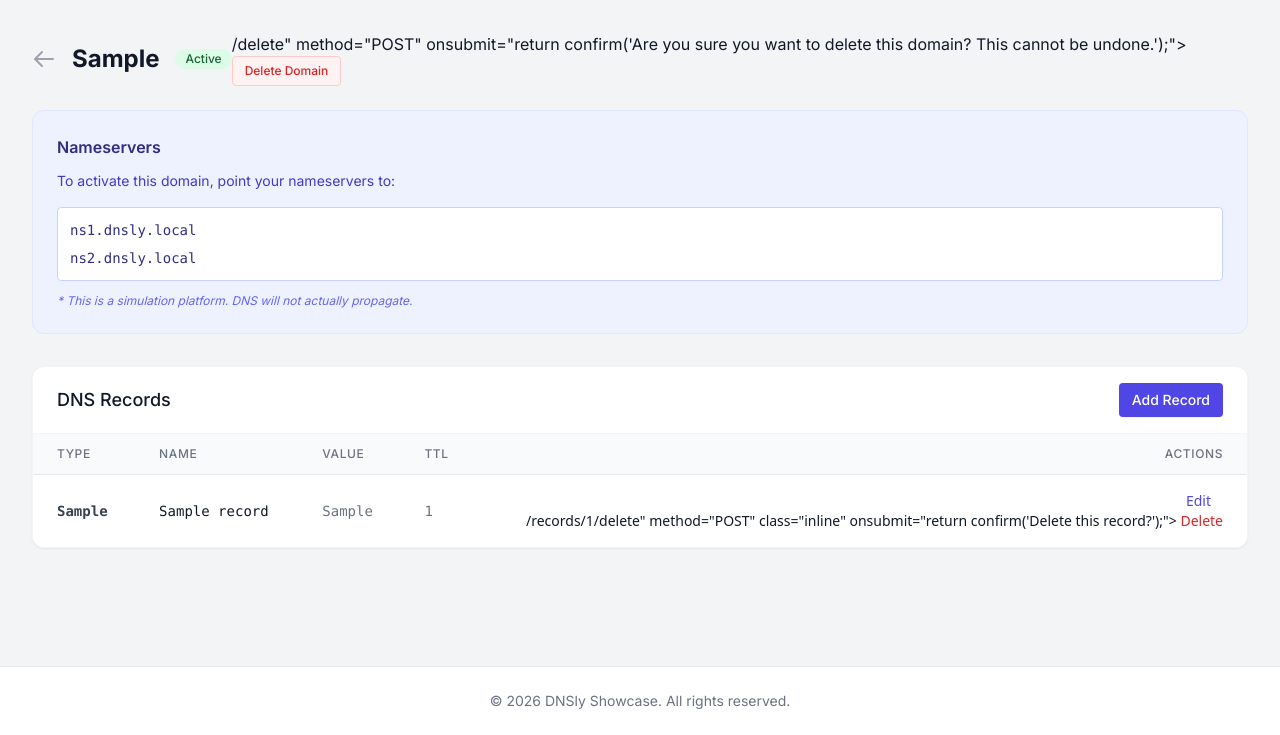
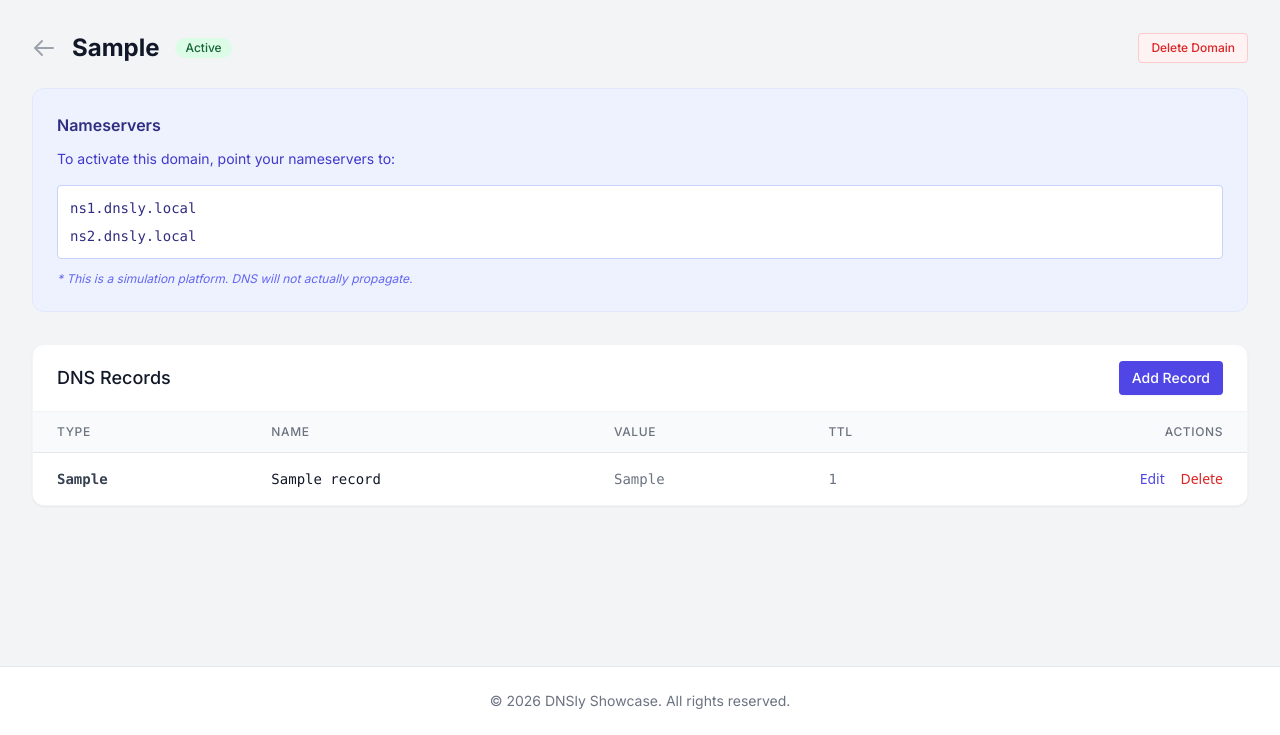
Before and after one commit to ishantia/DNSly, a PHP site: page /DNSly/domains/1 in a window 1280 px wide. Shown: the part 65-800 px from the top of the page. Run offline with PHP 8.4, Linux system fonts and the light colour scheme; the visitor is signed in with stand-in values (Sample User, id 1); tables that the repository leaves empty hold one stand-in row (values such as "Sample post"); some libraries are stand-ins or nearby versions.

Commit message:
fix: correctly safely wrap URLs and inject CSRF tokens

```diff
--- a/views/auth/login.php
+++ b/views/auth/login.php
@@ -19,7 +19,6 @@
         <?php endif; ?>
 
         <form class="mt-8 space-y-6" action="/login" method="POST">
-            <input type="hidden" name="csrf_token" value="<?= csrf_token() ?>">
             <div class="rounded-md shadow-sm -space-y-px">
                 <div>
                     <label for="email-address" class="sr-only">Email address</label>
--- a/views/auth/register.php
+++ b/views/auth/register.php
@@ -15,7 +15,6 @@
         <?php endif; ?>
 
         <form class="mt-8 space-y-6" action="/register" method="POST">
-            <input type="hidden" name="csrf_token" value="<?= csrf_token() ?>">
             <div class="rounded-md shadow-sm -space-y-px">
                 <div>
                     <label for="username" class="sr-only">Username</label>
--- a/views/domains/create.php
+++ b/views/domains/create.php
@@ -14,7 +14,6 @@
         <?php endif; ?>
 
         <form action="/domains/create" method="POST">
-            <input type="hidden" name="csrf_token" value="<?= csrf_token() ?>">
             <div class="mb-6">
                 <label for="domain" class="block text-sm font-medium text-gray-700 mb-1">Domain Name</label>
                 <div class="relative rounded-md shadow-sm">
--- a/views/domains/show.php
+++ b/views/domains/show.php
@@ -11,8 +11,7 @@
                 <?= html_escape(ucfirst($domain['status'])) ?>
             </span>
         </div>
-        <form action="/domains/<?= $domain['id'] ?>
-            <input type="hidden" name="csrf_token" value="<?= csrf_token() ?>">/delete" method="POST" onsubmit="return confirm('Are you sure you want to delete this domain? This cannot be undone.');">
+        <form action="/domains/<?= $domain['id'] ?>/delete" method="POST" onsubmit="return confirm('Are you sure you want to delete this domain? This cannot be undone.');">
             <button type="submit" class="inline-flex items-center px-3 py-1.5 border border-red-200 text-xs font-medium rounded text-red-600 bg-red-50 hover:bg-red-100 focus:outline-none focus:ring-2 focus:ring-offset-2 focus:ring-red-500 transition-colors">
                 Delete Domain
             </button>
@@ -64,8 +63,7 @@
                                 <td class="px-6 py-4 whitespace-nowrap text-gray-500"><?= html_escape($record['ttl']) ?></td>
                                 <td class="px-6 py-4 whitespace-nowrap text-right text-sm font-medium font-sans">
                                     <a href="/domains/<?= $domain['id'] ?>/records/<?= $record['id'] ?>/edit" class="text-indigo-600 hover:text-indigo-900 mr-3">Edit</a>
-                                    <form action="/domains/<?= $domain['id'] ?>
-            <input type="hidden" name="csrf_token" value="<?= csrf_token() ?>">/records/<?= $record['id'] ?>/delete" method="POST" class="inline" onsubmit="return confirm('Delete this record?');">
+                                    <form action="/domains/<?= $domain['id'] ?>/records/<?= $record['id'] ?>/delete" method="POST" class="inline" onsubmit="return confirm('Delete this record?');">
                                         <button type="submit" class="text-red-600 hover:text-red-900">Delete</button>
                                     </form>
                                 </td>
--- a/views/records/create.php
+++ b/views/records/create.php
@@ -13,8 +13,7 @@
             <div class="bg-red-50 text-red-700 p-3 rounded mb-6 text-sm"><?= html_escape($error) ?></div>
         <?php endif; ?>
 
-        <form action="/domains/<?= $domain['id'] ?>
-            <input type="hidden" name="csrf_token" value="<?= csrf_token() ?>">/records/create" method="POST">
+        <form action="/domains/<?= $domain['id'] ?>/records/create" method="POST">
 
             <div class="grid grid-cols-1 md:grid-cols-2 gap-6 mb-6">
                 <div>
--- a/views/records/edit.php
+++ b/views/records/edit.php
@@ -13,8 +13,7 @@
             <div class="bg-red-50 text-red-700 p-3 rounded mb-6 text-sm"><?= html_escape($error) ?></div>
         <?php endif; ?>
 
-        <form action="/domains/<?= $domain['id'] ?>
-            <input type="hidden" name="csrf_token" value="<?= csrf_token() ?>">/records/<?= $record['id'] ?>/edit" method="POST">
+        <form action="/domains/<?= $domain['id'] ?>/records/<?= $record['id'] ?>/edit" method="POST">
 
             <div class="grid grid-cols-1 md:grid-cols-2 gap-6 mb-6">
                 <div>
--- a/views/settings/index.php
+++ b/views/settings/index.php
@@ -37,7 +37,6 @@
     <div class="md:col-span-2">
         <div class="bg-white rounded-xl shadow-sm border border-gray-100 p-6">
             <form action="/settings/theme" method="POST">
-            <input type="hidden" name="csrf_token" value="<?= csrf_token() ?>">
                 <label for="theme" class="block text-sm font-medium text-gray-700 mb-2">Theme</label>
                 <select id="theme" name="theme" class="focus:ring-indigo-500 focus:border-indigo-500 block w-full sm:text-sm border-gray-300 rounded-md px-3 py-2 border bg-white mb-4">
                     <option value="system" <?= $user['theme'] === 'system' ? 'selected' : '' ?>>System (Default)</option>
@@ -68,7 +67,6 @@
             <?php endif; ?>
 
             <form action="/settings/password" method="POST">
-            <input type="hidden" name="csrf_token" value="<?= csrf_token() ?>">
                 <div class="mb-4">
                     <label for="current_password" class="block text-sm font-medium text-gray-700 mb-1">Current Password</label>
                     <input type="password" name="current_password" id="current_password" required class="focus:ring-indigo-500 focus:border-indigo-500 block w-full sm:text-sm border-gray-300 rounded-md px-3 py-2 border">
```
